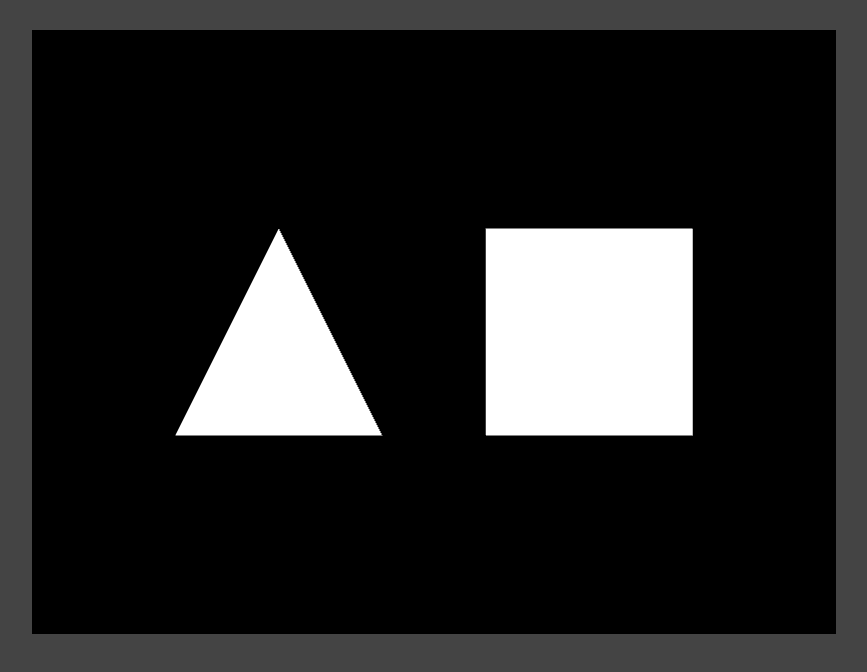
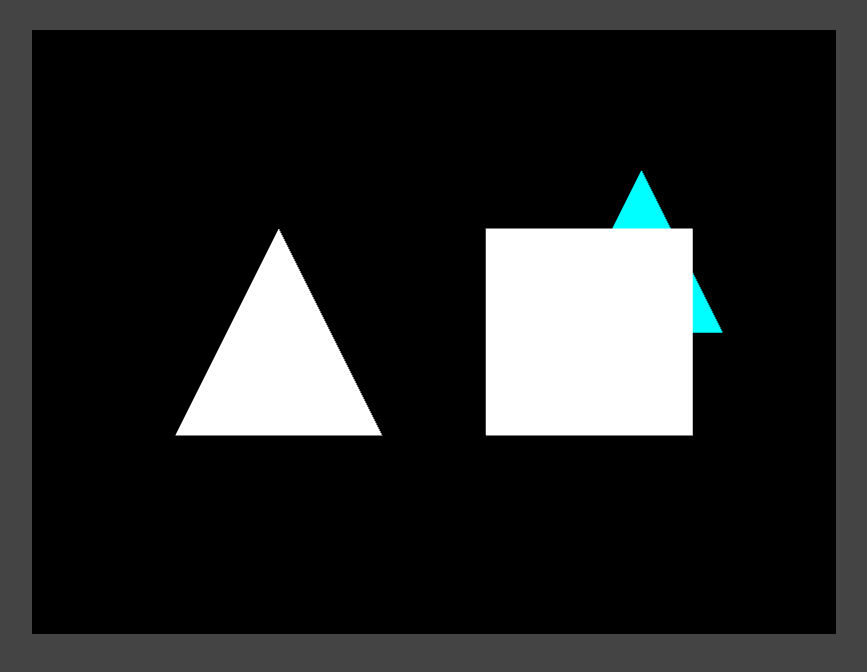
Before and after one commit to Allda/Prgump, a plain HTML site: page index.html in a window 1280 px wide. Shown: the whole page, without its empty margins (206-1073 px from the left). Drawn offline with Linux system fonts and the light colour scheme.

Commit message:
Player rendering

```diff
--- a/index.html
+++ b/index.html
@@ -2,6 +2,20 @@
 <head>
   <title>Prgump - webGL game</title>
   <link rel="stylesheet" type="text/css" href="style.css">
+
+  <script>
+    // shim layer with setTimeout fallback
+    window.requestAnimFrame = (function(){
+      return  window.requestAnimationFrame       ||
+              window.webkitRequestAnimationFrame ||
+              window.mozRequestAnimationFrame    ||
+              window.oRequestAnimationFrame      ||
+              window.msRequestAnimationFrame     ||
+              function( callback ){
+                window.setTimeout(callback, 1000 / 100);
+              };
+    })();
+  </script>
   <script type="text/javascript" src="glMatrix-0.9.5.min.js"></script>
   <script id="shader-fs" type="x-shader/x-fragment">
     precision mediump float;
@@ -9,7 +23,15 @@
     void main(void) {
         gl_FragColor = vec4(1.0, 1.0, 1.0, 1.0);
     }
-</script>
+    </script>
+
+    <script id="shader-fs2" type="x-shader/x-fragment">
+      precision mediump float;
+
+      void main(void) {
+          gl_FragColor = vec4(0.0, 1.0, 1.0, 1.0);
+      }
+      </script>
 
 <script id="shader-vs" type="x-shader/x-vertex">
     attribute vec3 aVertexPosition;
--- a/main.js
+++ b/main.js
@@ -1,6 +1,7 @@
 var VSHADER = "x-shader/x-vertex";
 var FSHADER = "x-shader/x-fragment";
 var gl;
+var player;
 function initGL(canvas) {
    try {
         gl = canvas.getContext("experimental-webgl");
@@ -55,17 +56,7 @@ function getShader(gl, id) {
 var shaderProgram;
 
 function initShaders() {
-    var fragmentShader = getShader(gl, "shader-fs");
-    var vertexShader = getShader(gl, "shader-vs");
-
-    shaderProgram = gl.createProgram();
-    gl.attachShader(shaderProgram, vertexShader);
-    gl.attachShader(shaderProgram, fragmentShader);
-    gl.linkProgram(shaderProgram);
-
-    if (!gl.getProgramParameter(shaderProgram, gl.LINK_STATUS)) {
-        alert("Could not initialise shaders");
-    }
+    shaderProgram = getShaders("shader-fs", "shader-vs");
 
     gl.useProgram(shaderProgram);
 
@@ -76,13 +67,28 @@ function initShaders() {
     shaderProgram.mvMatrixUniform = gl.getUniformLocation(shaderProgram, "uMVMatrix");
 }
 
+function getShaders(fragment, vertex){
+    var fragmentShader = getShader(gl, fragment);
+    var vertexShader = getShader(gl, vertex);
+
+    program = gl.createProgram();
+    gl.attachShader(program, vertexShader);
+    gl.attachShader(program, fragmentShader);
+    gl.linkProgram(program);
+
+    if (!gl.getProgramParameter(program, gl.LINK_STATUS)) {
+        alert("Could not initialise shaders");
+    }
+    return program;
+}
+
 
 var mvMatrix = mat4.create();
 var pMatrix = mat4.create();
 
-function setMatrixUniforms() {
-    gl.uniformMatrix4fv(shaderProgram.pMatrixUniform, false, pMatrix);
-    gl.uniformMatrix4fv(shaderProgram.mvMatrixUniform, false, mvMatrix);
+function setMatrixUniforms(program) {
+    gl.uniformMatrix4fv(program.pMatrixUniform, false, pMatrix);
+    gl.uniformMatrix4fv(program.mvMatrixUniform, false, mvMatrix);
 }
 
 
@@ -124,18 +130,24 @@ function drawScene() {
 
     mat4.identity(mvMatrix);
 
+    gl.useProgram(shaderProgram);
+
     mat4.translate(mvMatrix, [-1.5, 0.0, -7.0]);
     gl.bindBuffer(gl.ARRAY_BUFFER, triangleVertexPositionBuffer);
     gl.vertexAttribPointer(shaderProgram.vertexPositionAttribute, triangleVertexPositionBuffer.itemSize, gl.FLOAT, false, 0, 0);
-    setMatrixUniforms();
+    setMatrixUniforms(shaderProgram);
     gl.drawArrays(gl.TRIANGLES, 0, triangleVertexPositionBuffer.numItems);
 
 
     mat4.translate(mvMatrix, [3.0, 0.0, 0.0]);
     gl.bindBuffer(gl.ARRAY_BUFFER, squareVertexPositionBuffer);
     gl.vertexAttribPointer(shaderProgram.vertexPositionAttribute, squareVertexPositionBuffer.itemSize, gl.FLOAT, false, 0, 0);
-    setMatrixUniforms();
+    setMatrixUniforms(shaderProgram);
     gl.drawArrays(gl.TRIANGLE_STRIP, 0, squareVertexPositionBuffer.numItems);
+    player.update();
+    player.draw();
+
+    requestAnimFrame(drawScene);
 }
 
 
@@ -146,8 +158,77 @@ window.onload = function webGLStart() {
     initShaders();
     initBuffers();
 
+    player = new Player();
+    player.initialize();
+
     gl.clearColor(0.0, 0.0, 0.0, 1.0);
     gl.enable(gl.DEPTH_TEST);
 
     drawScene();
 }
+
+
+function Player(){
+    this.program = getShaders("shader-fs2", "shader-vs");
+
+    this.vertices = [
+        0.0,  1.0,  0.0,
+       -1.0, -1.0,  0.0,
+        1.0, -1.0,  0.0
+    ];
+
+    this.x = 0.0;
+    this.vx = 0.05;
+    this.y = 0.0;
+    this.vy = 0.01;
+    this.z = 0.0;
+    this.vz = 0.1;
+
+
+    this.initialize = function(){
+        gl.useProgram(this.program);
+        this.program.vertexPositionAttribute = gl.getAttribLocation(this.program, "aVertexPosition");
+        gl.enableVertexAttribArray(this.program.vertexPositionAttribute);
+
+        this.program.pMatrixUniform = gl.getUniformLocation(this.program, "uPMatrix");
+        this.program.mvMatrixUniform = gl.getUniformLocation(this.program, "uMVMatrix");
+
+        this.buffer = gl.createBuffer();
+        gl.bindBuffer(gl.ARRAY_BUFFER, this.buffer);
+
+        gl.bufferData(gl.ARRAY_BUFFER, new Float32Array(this.vertices), gl.STATIC_DRAW);
+        this.buffer.itemSize = 3;
+        this.buffer.numItems = 3;
+
+    }
+
+    this.draw = function(){
+        gl.useProgram(this.program);
+        vmMatrix = mat4.create();
+        mat4.translate(mvMatrix, [this.x, this.y, this.z]);
+        gl.bindBuffer(gl.ARRAY_BUFFER, this.buffer);
+        gl.vertexAttribPointer(this.program.vertexPositionAttribute, this.buffer.itemSize, gl.FLOAT, false, 0, 0);
+        setMatrixUniforms(this.program);
+        gl.drawArrays(gl.TRIANGLE_STRIP, 0, this.buffer.numItems);
+    }
+
+    this.update = function(){
+        this.x += this.vx;
+        this.y += this.vy;
+        this.z += this.vz;
+
+        if(this.x > 1.5)
+            this.vx *= -1;
+        if(this.x < -5)
+            this.vx *= -1;
+        if(this.y > 2)
+            this.vy *= -1;
+        if(this.y < -2)
+            this.vy *= -1;
+        if(this.z > 2)
+            this.vz *= -1;
+        if(this.z < -2)
+            this.vz *= -1;
+    }
+
+}
```
